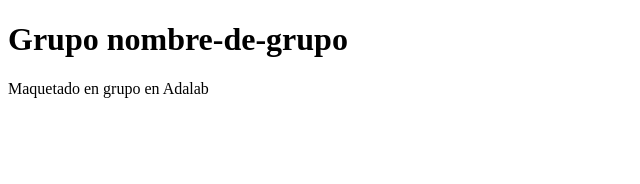
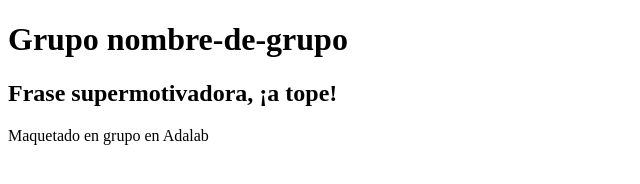
Before and after one commit to mteresacastro/ejercicios-git-branch, a plain HTML site: page index.html in a window 1280 px wide. Shown: the whole page, without its empty margins (0-640 px from the left). Drawn offline with Linux system fonts and the light colour scheme.

Commit message:
motivacion-cont1

```diff
--- a/index.html
+++ b/index.html
@@ -9,7 +9,9 @@
       <h1>Grupo nombre-de-grupo</h1>
     </header>
     <main>
-      <section class="motivacion"></section>
+      <section class="motivacion">
+        <h2>Frase supermotivadora, ¡a tope!</h2>
+      </section>
       <section class="contenido"></section>
     </main>
     <footer>
```
